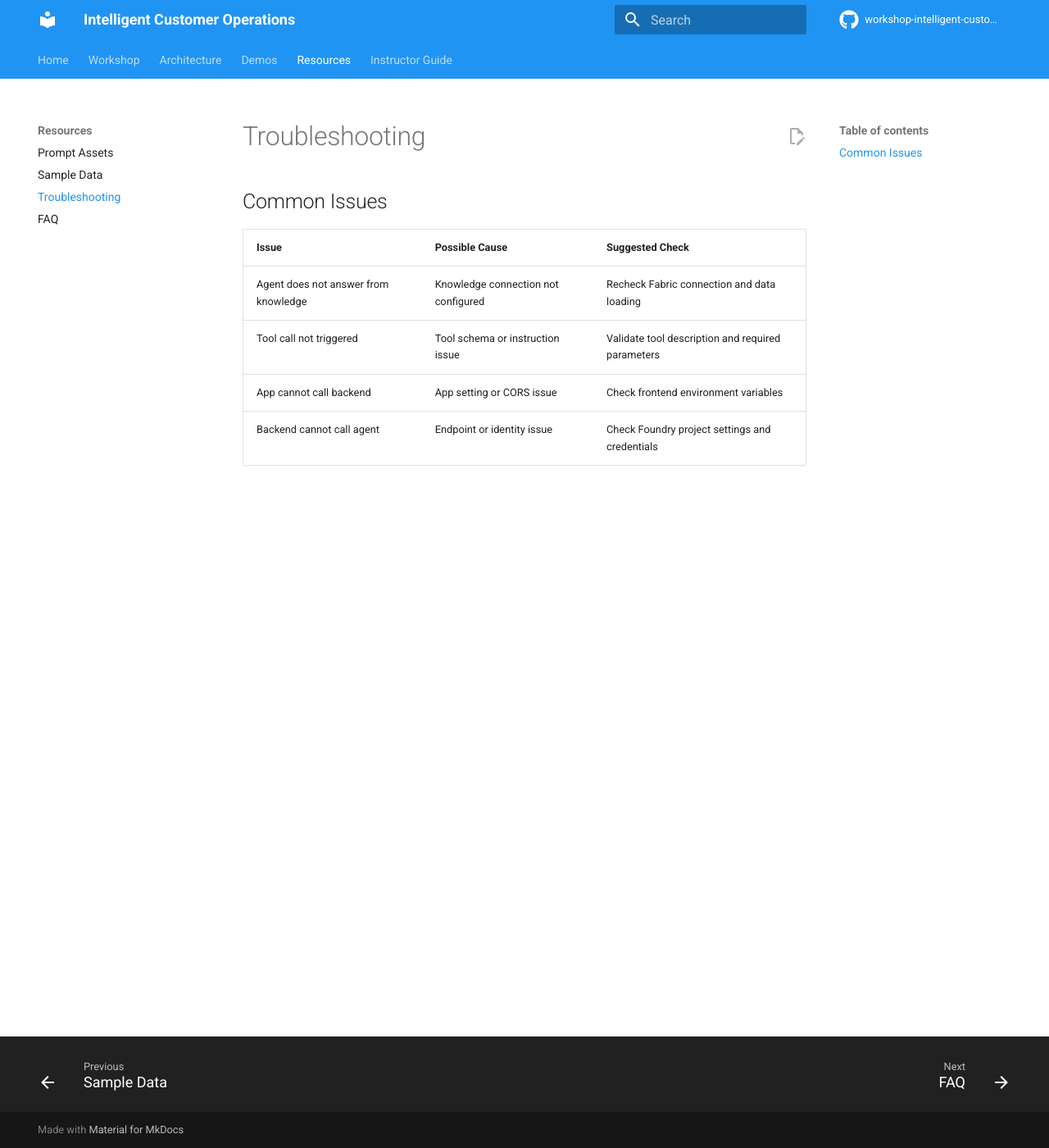
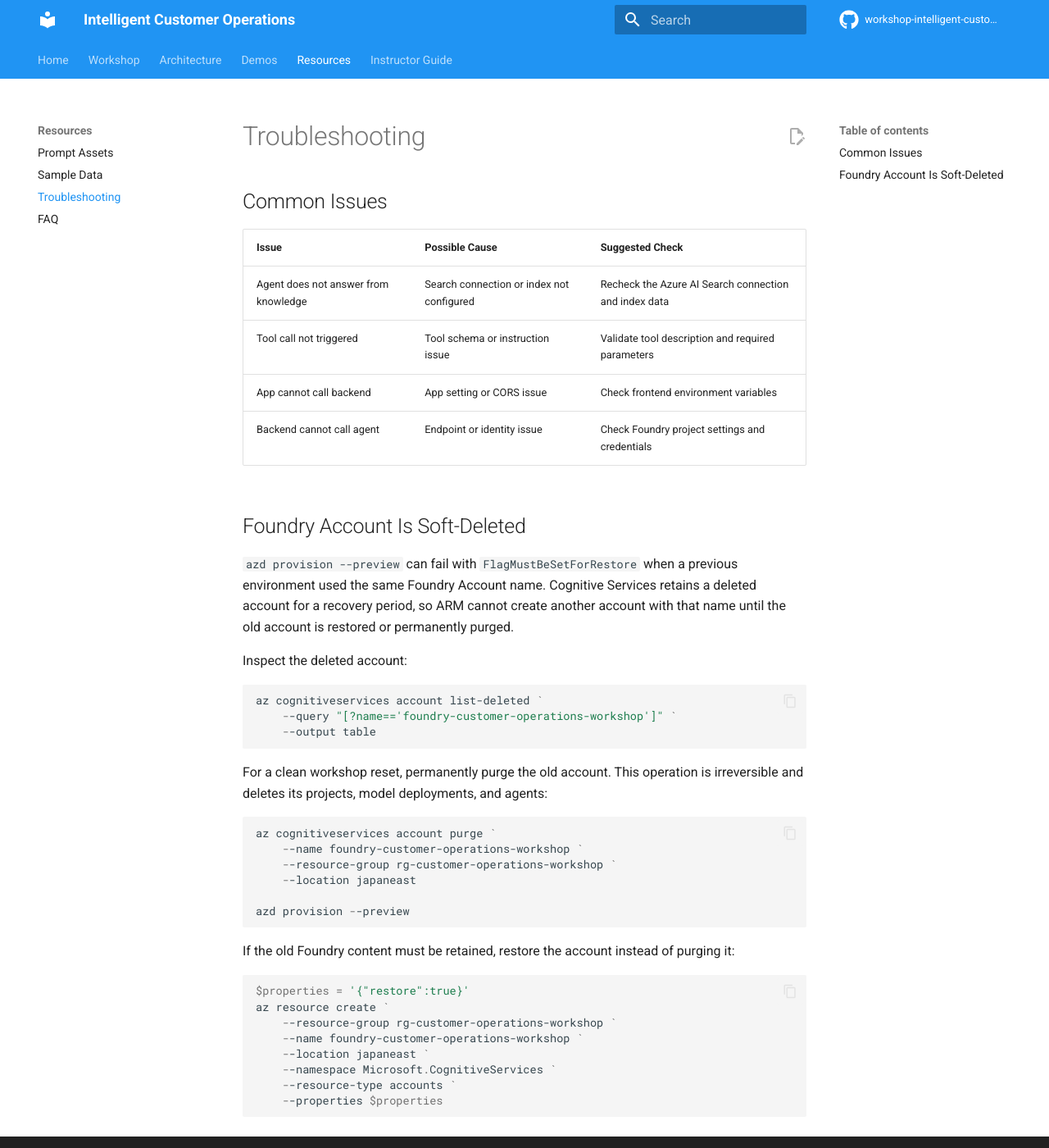
Before and after one commit to Liminghao0922/workshop-intelligent-customer-operations, an MkDocs documentation site: the page built from docs/resources/troubleshooting.md, in a window 1280 px wide and 1400 px high. Shown: the whole window at 82% size. Built offline with MkDocs 1.6.1 and Material for MkDocs 9.7.7, drawn with Linux system fonts in a browser that asks for light colours; comment, search, counter and statistics services are not loaded.

Commit message:
docs: Update troubleshooting guide with detailed steps for handling soft-deleted Foundry accounts

````diff
--- a/docs/resources/troubleshooting.md
+++ b/docs/resources/troubleshooting.md
@@ -4,7 +4,48 @@
 
 | Issue | Possible Cause | Suggested Check |
 |---|---|---|
-| Agent does not answer from knowledge | Knowledge connection not configured | Recheck Fabric connection and data loading |
+| Agent does not answer from knowledge | Search connection or index not configured | Recheck the Azure AI Search connection and index data |
 | Tool call not triggered | Tool schema or instruction issue | Validate tool description and required parameters |
 | App cannot call backend | App setting or CORS issue | Check frontend environment variables |
 | Backend cannot call agent | Endpoint or identity issue | Check Foundry project settings and credentials |
+
+## Foundry Account Is Soft-Deleted
+
+`azd provision --preview` can fail with `FlagMustBeSetForRestore` when a previous
+environment used the same Foundry Account name. Cognitive Services retains a
+deleted account for a recovery period, so ARM cannot create another account with
+that name until the old account is restored or permanently purged.
+
+Inspect the deleted account:
+
+```powershell
+az cognitiveservices account list-deleted `
+	--query "[?name=='foundry-customer-operations-workshop']" `
+	--output table
+```
+
+For a clean workshop reset, permanently purge the old account. This operation is
+irreversible and deletes its projects, model deployments, and agents:
+
+```powershell
+az cognitiveservices account purge `
+	--name foundry-customer-operations-workshop `
+	--resource-group rg-customer-operations-workshop `
+	--location japaneast
+
+azd provision --preview
+```
+
+If the old Foundry content must be retained, restore the account instead of
+purging it:
+
+```powershell
+$properties = '{"restore":true}'
+az resource create `
+	--resource-group rg-customer-operations-workshop `
+	--name foundry-customer-operations-workshop `
+	--location japaneast `
+	--namespace Microsoft.CognitiveServices `
+	--resource-type accounts `
+	--properties $properties
+```
````
